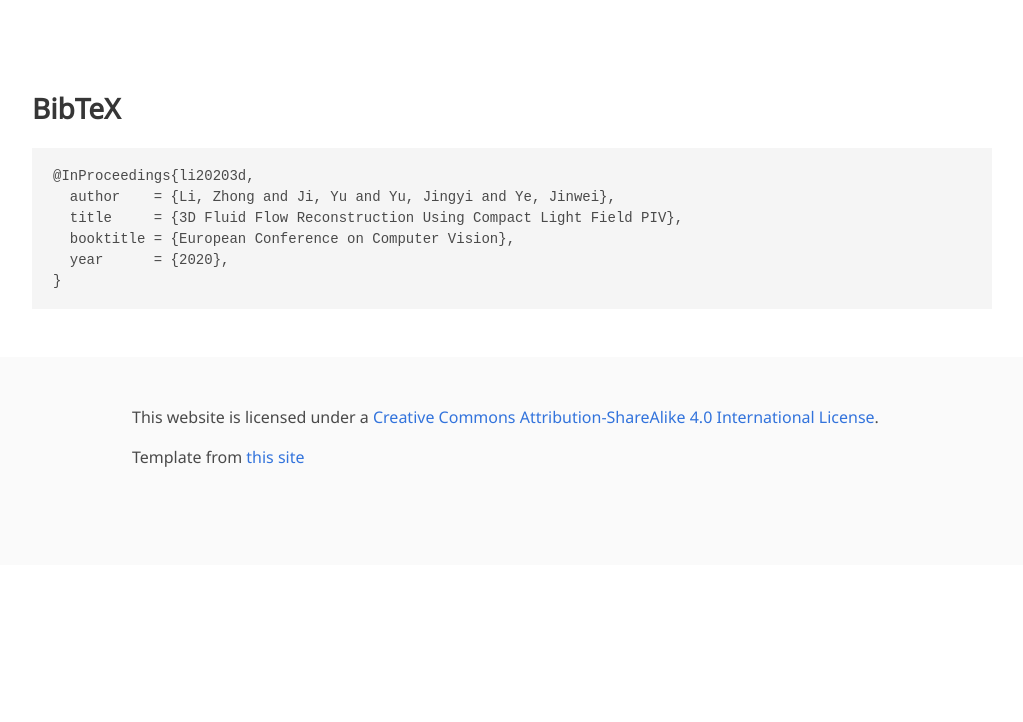
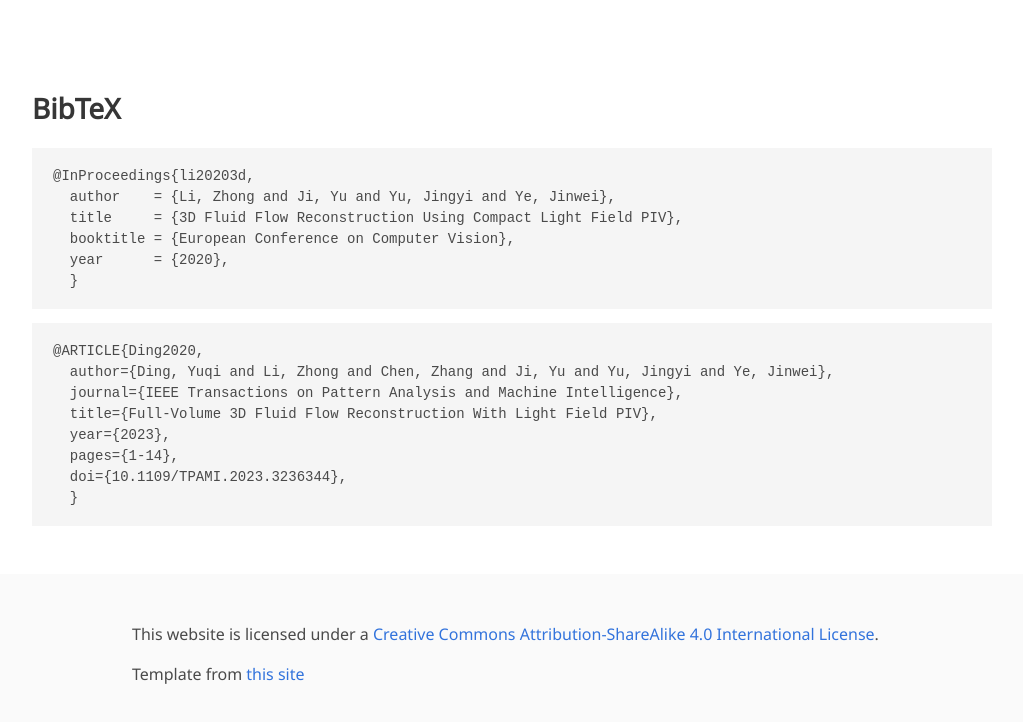
Before and after one commit to lightfieldpiv/lightfieldpiv.github.io, a plain HTML site: page index.html in a window 1280 px wide. Shown: the part 1676-2398 px from the top of the page, without its empty margins (128-1151 px from the left). Before the commit the page ends 2241 px from the top, so only its background shows below. Drawn offline with nearby package versions, Linux system fonts and the light colour scheme; some icons are missing; a web font is replaced by a local one.

Commit message:
Update index.html

```diff
--- a/index.html
+++ b/index.html
@@ -94,12 +94,12 @@
               </span>
 			   -->
                 <span class="link-block">
-                  <a href=""
+                  <a href="https://ieeexplore.ieee.org/document/10015628"
                      class="external-link button is-normal is-rounded is-dark">
                     <span class="icon">
                         <i class="fas fa-file-pdf"></i>
                     </span>
-                    <span>Journal Paper(Coming Soon)</span>
+                    <span>Journal Paper</span>
                     </a>
                 </span>
 
@@ -191,7 +191,16 @@
   title     = {3D Fluid Flow Reconstruction Using Compact Light Field PIV},
   booktitle = {European Conference on Computer Vision},
   year      = {2020},
-}</code></pre>
+  }</code></pre>
+	    <pre><code>@ARTICLE{Ding2020,
+  author={Ding, Yuqi and Li, Zhong and Chen, Zhang and Ji, Yu and Yu, Jingyi and Ye, Jinwei},
+  journal={IEEE Transactions on Pattern Analysis and Machine Intelligence},
+  title={Full-Volume 3D Fluid Flow Reconstruction With Light Field PIV},
+  year={2023},
+  pages={1-14},
+  doi={10.1109/TPAMI.2023.3236344},
+  }</code></pre>
+
   </div>
 </section>
 
```
